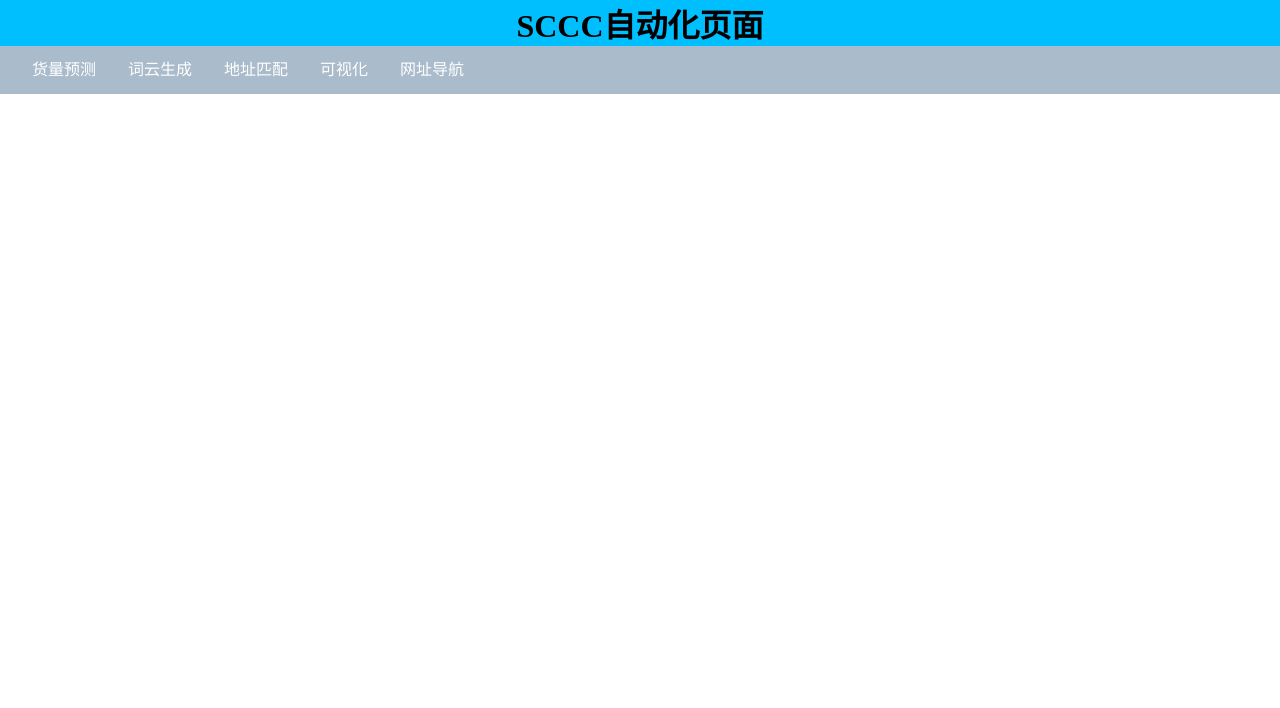
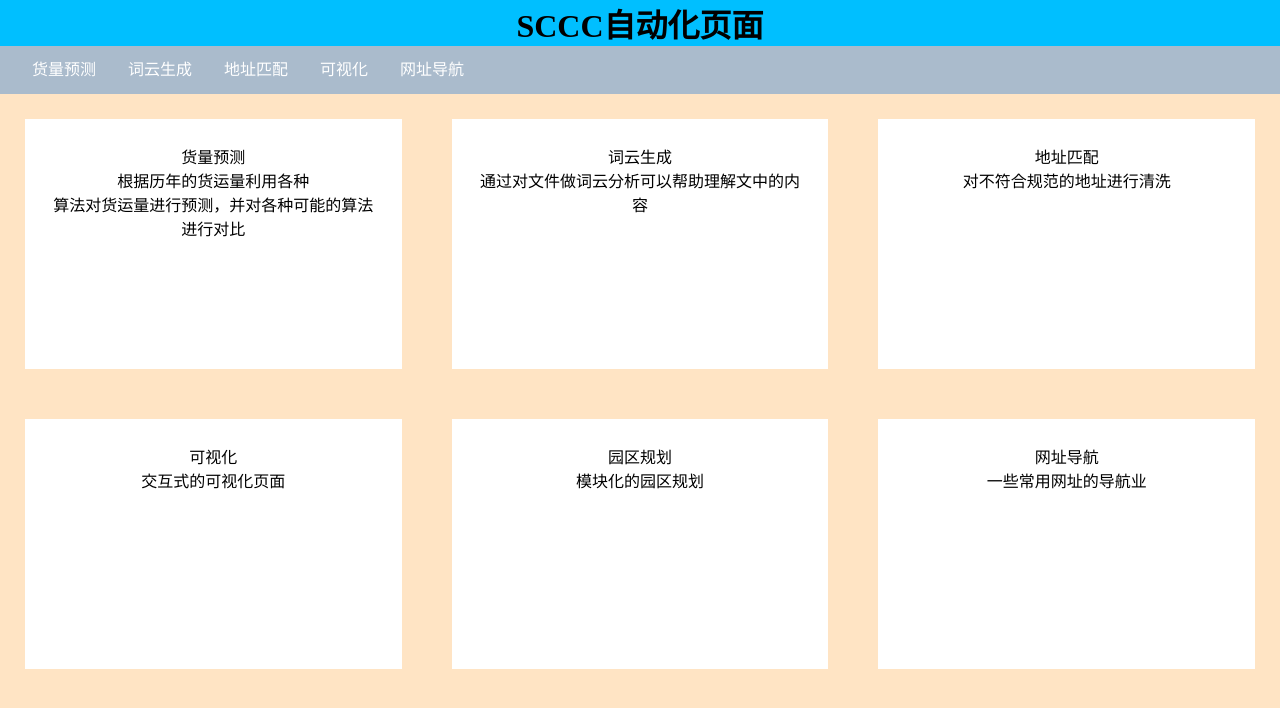
Before and after one commit to kris573/DjangoWeb, a Django app: template templates/index.html in a window 1280 px wide. Shown: the top 708 px of the page. Run offline with Django 3.2, Linux system fonts and the light colour scheme; the template is opened without the code that fills it, so the values that code supplies are empty.

Commit message:
更改了一些页面布局

```diff
--- a/templates/index.html
+++ b/templates/index.html
@@ -4,6 +4,9 @@
     <meta charset="UTF-8">
          <title>SCCC自动化页面</title>
     <style>
+        body{
+            background-color: bisque;
+        }
         *{margin:0;padding:0}
         .nav{background:#abc;height:3rem;display:block}
         .list{z-index:0;display:block;}
@@ -37,6 +40,31 @@
                 margin-left:1rem
             }
         }
+        #box {
+    display: flex;
+    flex-direction:row;
+
+}
+#box div {
+	width: 600px;
+	height: 200px;
+	boder:25px;
+    padding: 25px;
+    margin: 25px;
+}
+#box2 {
+    display: flex;
+    flex-direction:row;
+
+}
+
+#box2 div {
+	width: 600px;
+	height: 200px;
+	boder:25px;
+    padding: 25px;
+    margin: 25px;
+}
     </style>
     </head>
 <body>
@@ -62,5 +90,60 @@
             </div>
     </nav>
 </header>
+<div id="box">
+	<div style="background-color:white;">
+        <a href="http:/127.0.0.1:8000/calpage"></a>
+        <center>
+            货量预测<p>
+            <p></p>
+            根据历年的货运量利用各种<p>算法对货运量进行预测，并对各种可能的算法进行对比
+        </center>
+    </div>
+	<div style="background-color:white;">
+        <center>
+            词云生成
+            <p>
+                通过对文件做词云分析可以帮助理解文中的内容
+            </p>
+        </center>
+    </div>
+	<div style="background-color:white;">
+        <center>
+            地址匹配
+            <p>
+                对不符合规范的地址进行清洗
+            </p>
+        </center>
+    </div>
+
+</div>
+<div id="box2">
+    <div style="background-color:white;">
+        <center>
+            可视化
+            <p>
+                交互式的可视化页面
+            </p>
+        </center>
+    </div>
+    <div style="background-color:white;">
+        <center>
+            园区规划
+            <p>
+                模块化的园区规划
+            </p>
+        </center>
+    </div>
+	<div style="background-color:white;">
+        <center>
+            网址导航
+            <p>
+                一些常用网址的导航业
+            </p>
+        </center>
+    </div>
+
+</div>
+
 </body>
 </html>
--- a/testdjango/settings.py
+++ b/testdjango/settings.py
@@ -82,7 +82,6 @@ DATABASES = {
     }
 }
 
-
 # Password validation
 # https://docs.djangoproject.com/en/3.0/ref/settings/#auth-password-validators
 
```
Also changed, not shown: 1 other file.
